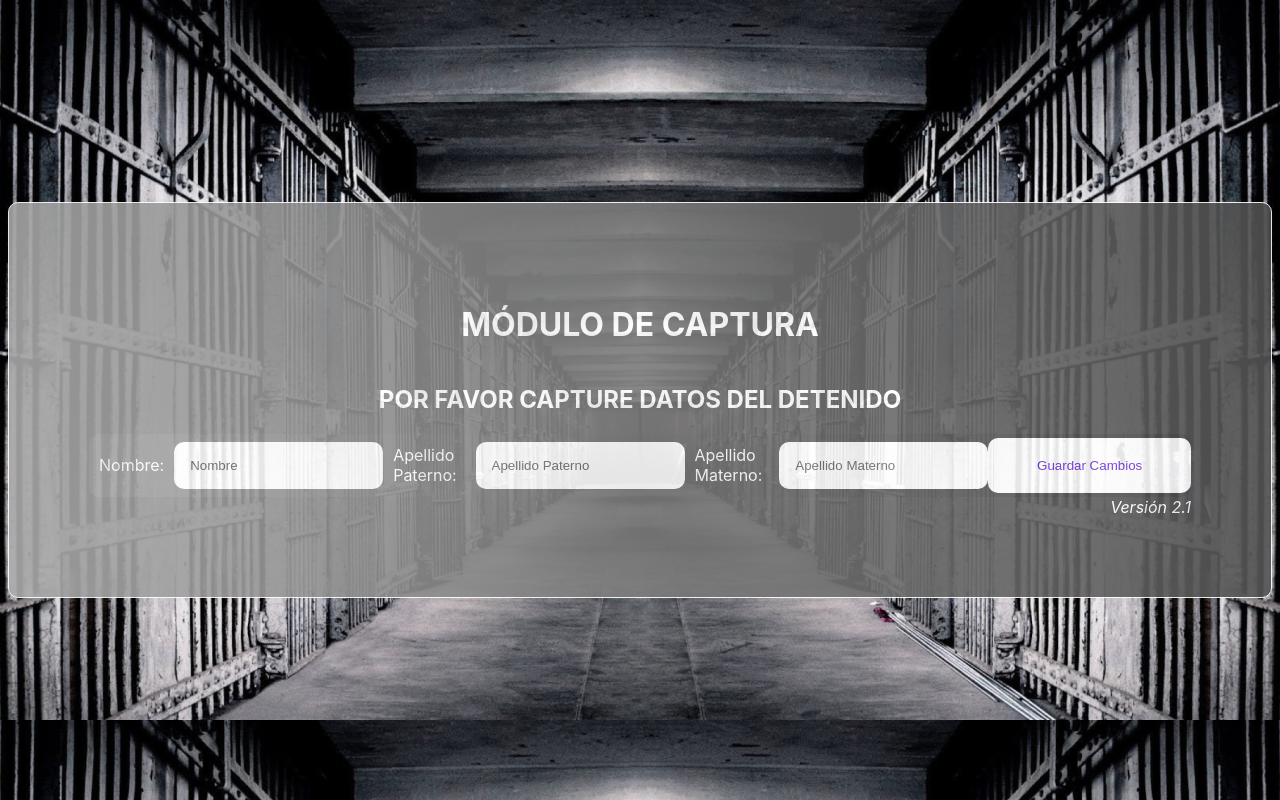
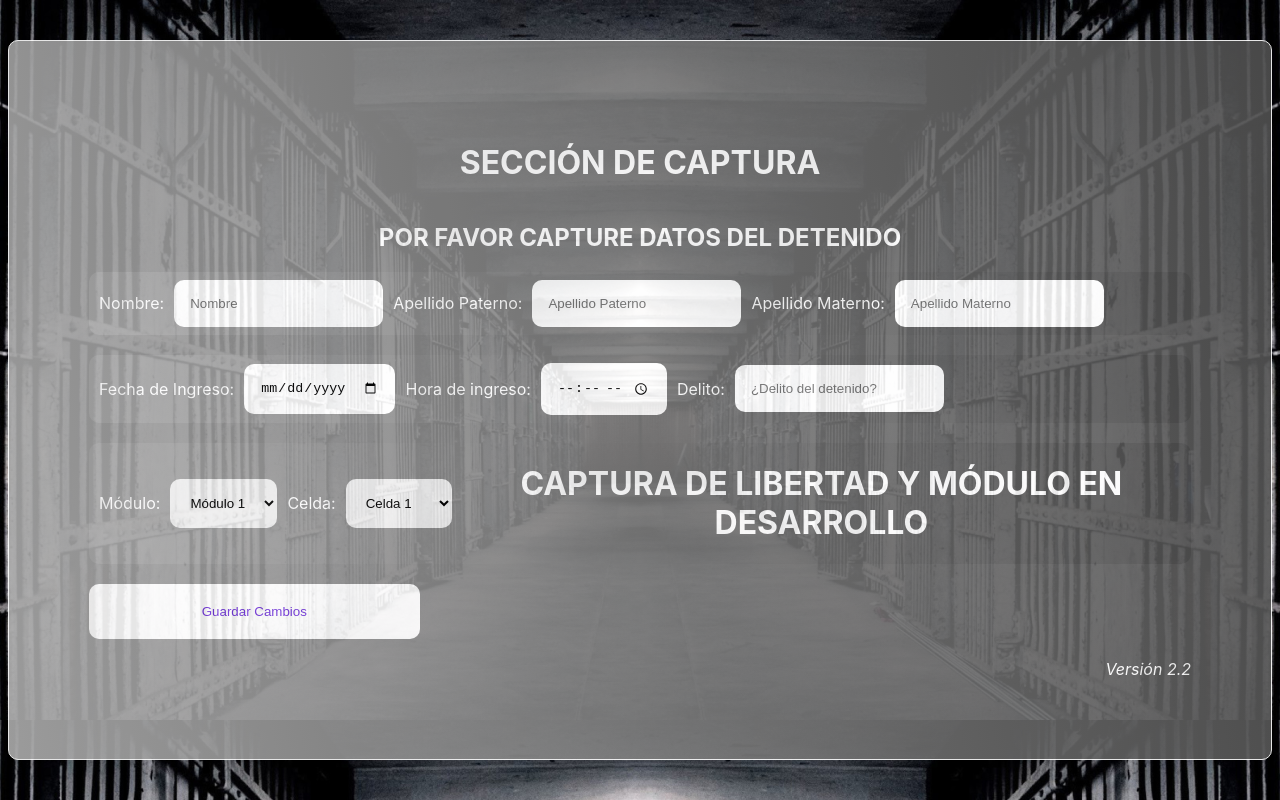
Before and after one commit to DEVudg22/proyecto-react, a React (Create React App) app: page / in a window 1280 px wide. Both pictures are taken after typing "5", "Sample123" into the empty fields and a click on the button "Ingresar". Built offline with nearby package versions, Linux system fonts and the light colour scheme.

Commit message:
Update Capturar.jsx

```diff
--- a/src/Capturar.jsx
+++ b/src/Capturar.jsx
@@ -4,6 +4,10 @@ export const Capturar = (props) => {
     const [nombre, setNombre] = useState('');
     const [apellidoPat, setApellidoPat] = useState('');
     const [apellidoMat, setApellidoMat] = useState('');
+    const [fechaIngreso, setFecha] = useState('');
+    const [horaIngreso, setHora] = useState('');
+    const [delitoDetenido, setDelito] = useState('');
+
 
     const handleSubmit = (e) => {
         e.preventDefault();
@@ -14,9 +18,10 @@ export const Capturar = (props) => {
 
         <div className="contenedor-principal">
 
-            <h1>MÓDULO DE CAPTURA</h1>
+            <h1>SECCIÓN DE CAPTURA</h1>
             <h2>POR FAVOR CAPTURE DATOS DEL DETENIDO</h2>
             <form className="formulario-captura" onSubmit={handleSubmit}>
+
                 <label htmlFor="nombre">Nombre: </label>
                 <input value={nombre} onChange={(e) => setNombre(e.target.value)}type="text" placeholder="Nombre" id="nombre" name="nombre" />
                 <label htmlFor="apellido-pat">Apellido Paterno: </label>
@@ -25,11 +30,56 @@ export const Capturar = (props) => {
                 <input value={apellidoMat} onChange={(e) => setApellidoMat(e.target.value)} type="text" placeholder="Apellido Materno" id="apellido-mat" name="apellido-mat" />
 
 
-                {<button type="submit">Guardar Cambios</button>}
+
             </form>
+            &nbsp;
+            <form className="formulario-captura" onSubmit={handleSubmit}>
+                <label htmlFor="fecha-ingreso">Fecha de Ingreso: </label>
+                <input value={fechaIngreso} onChange={(e) => setFecha(e.target.value)}type="date" id="fecha-ingreso" name="fecha-ingreso" />
+                <label htmlFor="hora-ingreso">Hora de ingreso: </label>
+                <input value={horaIngreso} onChange={(e) => setHora(e.target.value)} type="time" placeholder="hh:mm" id="hora-ingreso" name="hora-ingreso" />
+                <label htmlFor="delito">Delito: </label>
+                <input value={delitoDetenido} onChange={(e) => setDelito(e.target.value)} type="text" placeholder="¿Delito del detenido?" id="delito" name="delito" />
+
+
+
+            </form>
+            &nbsp;
             {/*<button className="boton-enlace" onClick={() => props.onFormSwitch('register')}>Ir a administrador de usuarios</button>
             */}
-            <footer>Versión 2.1</footer>
+
+<form className="formulario-captura" onSubmit={handleSubmit}>
+                <label htmlFor="modulo">Módulo: </label>
+                <select name="modulo" id="celda">
+                    <option value="1">Módulo 1</option>
+                    <option value="2">Módulo 2</option>
+                    <option value="3">Módulo 3</option>
+                    <option value="4">Módulo 4</option>
+                    <option value="5">Módulo 5</option>
+
+                </select>
+                <label htmlFor="celda">Celda: </label>
+                <select name="celda" id="celda">
+                    <option value="1">Celda 1</option>
+                    <option value="2">Celda 2</option>
+                    <option value="3">Celda 3</option>
+                    <option value="4">Celda 4</option>
+                    <option value="5">Celda 5</option>
+                    <option value="6">Celda 6</option>
+                    <option value="7">Celda 7</option>
+                    <option value="8">Celda 8</option>
+                    <option value="9">Celda 9</option>
+                    <option value="10">Celda 10</option>
+
+
+                </select>
+                <h1>CAPTURA DE LIBERTAD Y MÓDULO EN DESARROLLO</h1>
+            </form>
+            &nbsp;
+
+            {<button type="submit">Guardar Cambios</button>}
+            &nbsp;
+            <footer>Versión 2.2</footer>
 
         </div>
 
```
